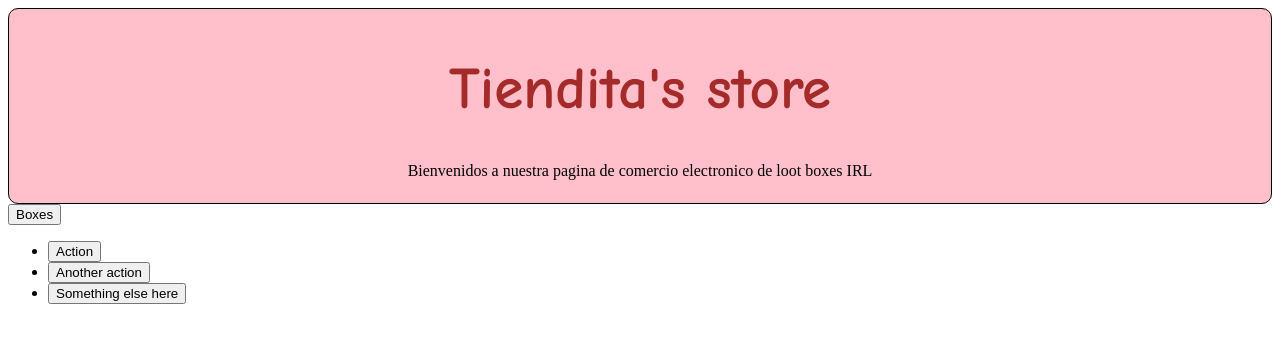
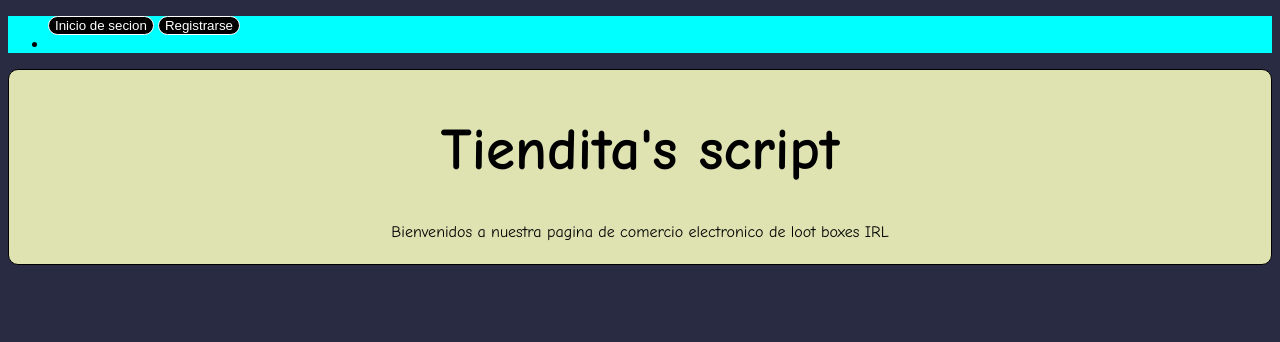
Before and after one commit to Lukas-Diaz/Trabalo-tiendita-s, a plain HTML site: page Trabalo-e_comers/iner.html in a window 1280 px wide. Drawn offline with Linux system fonts and the light colour scheme.

Commit message:
Add files via upload

```diff
--- a/Trabalo-e_comers/assets/style.css
+++ b/Trabalo-e_comers/assets/style.css
@@ -1,13 +1,42 @@
+.todo {
+    background-color: rgb(40, 43, 65);
+}
+
+#menu{
+    background-color: aqua;
+    padding: 0.4;
+}
+
 #titulo {
     font-family: "Comic Sans MS",cursive,sans-serif;
     font-size: 3.69rem;
-    color: brown;
+    color: rgb(0, 0, 0);
+}
+
+.parrafo{
+    font-family: "Comic Sans MS",cursive,sans-serif;
+    font-size: 1rem;
+    color: rgb(0, 0, 0);
 }
 
 .encabesoda {
     text-align: center;
-    background-color: pink;
+    background-color: rgb(222, 227, 177);
     padding: 0.4rem;
     border: 1px solid;
     border-radius: 10px;
 }
+
+#secion {
+    color: white;
+    background-color: black;
+    border: 1px solid;
+    border-radius: 10px;
+}
+
+#registro {
+    color: white;
+    background-color: black;
+    border: 1px solid;
+    border-radius: 10px;
+}
--- a/Trabalo-e_comers/iner.html
+++ b/Trabalo-e_comers/iner.html
@@ -3,28 +3,30 @@
 <head>
     <meta charset="UTF-8">
     <meta name="viewport" content="width=device-width, initial-scale=1.0">
-    <title>Document</title>
+    <title>Tiendita´s</title>
     <link rel="stylesheet" href="assets/style.css">
 </head>
-<body>
+<body class="todo">
+    <div>
+
+        <nav id="menu">
+            <ul>
+                <button id="secion">Inicio de secion</button>
+                <button id="registro">Registrarse</button>
+                <li></li>
+
+            </ul>
+        </nav>
+    </div>
     <div class="encabesoda">
-        <h1 id="titulo">Tiendita's store</h1>
-        <p>Bienvenidos a nuestra pagina de comercio electronico de loot boxes IRL</p>
+
+        <h1 id="titulo">Tiendita's script</h1>
+        <p class="parrafo">Bienvenidos a nuestra pagina de comercio electronico de loot boxes IRL</p>
     </div>
     <div>
-        <div class="dropdown">
-            <button class="btn btn-secondary dropdown-toggle" type="button" id="dropdownMenu2" data-bs-toggle="dropdown" aria-expanded="false">
-                Boxes
-            </button>
-                <ul class="dropdown-menu" aria-labelledby="dropdownMenu2">
-                    <li><button class="dropdown-item" type="button">Action</button></li>
-                    <li><button class="dropdown-item" type="button">Another action</button></li>
-                    <li><button class="dropdown-item" type="button">Something else here</button></li>
-                </ul>
-        </div>
+
     </div>
 
 </body>
 <script src="code/data.js"></script>
-
 </html>
```
Also changed, not shown: Trabalo-e_comers/secoion.html (added, +11 -0 lines).
